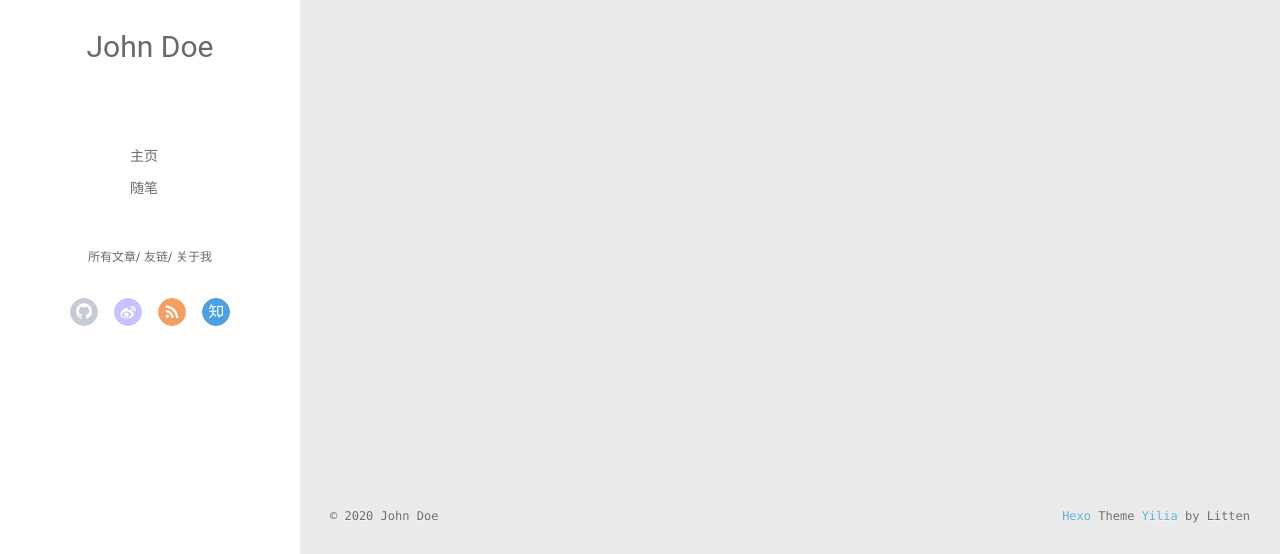
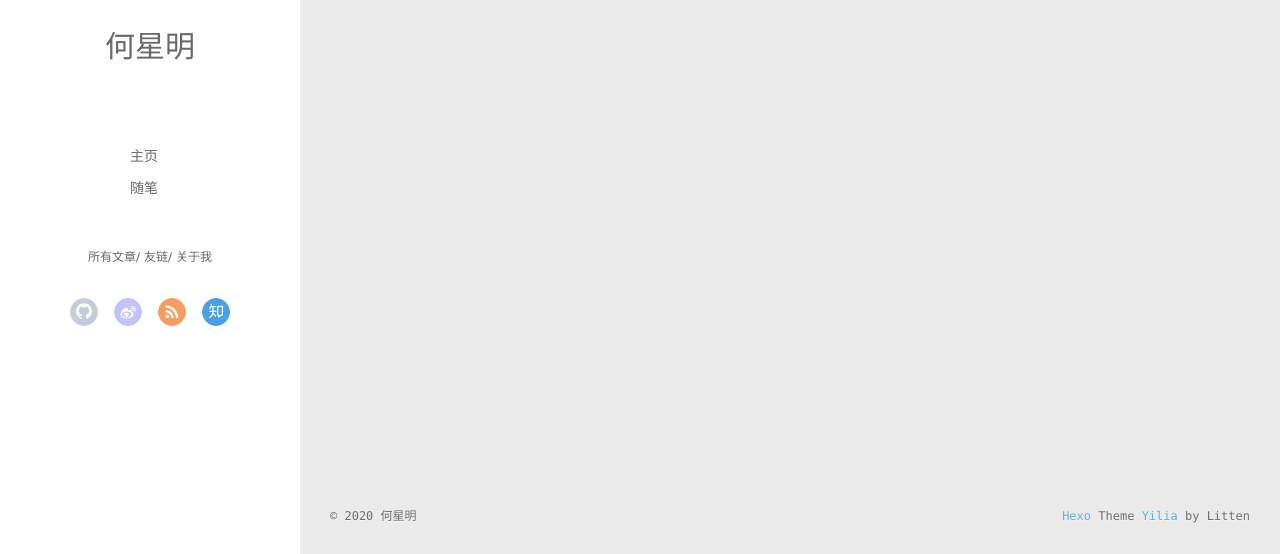
Before and after one commit to Antonio1024/stargazer.github.io, a plain HTML site: page archives/index.html in a window 1280 px wide. Shown: the part 243-797 px from the top of the page. Drawn offline with Linux system fonts and the light colour scheme; no server answers.

Commit message:
Site updated: 2020-03-16 18:29:51

```diff
--- a/archives/index.html
+++ b/archives/index.html
@@ -13,7 +13,7 @@
 <meta property="og:url" content="http://yoursite.com/archives/index.html">
 <meta property="og:site_name" content="Hexo">
 <meta property="og:locale" content="en_US">
-<meta property="article:author" content="John Doe">
+<meta property="article:author" content="何星明">
 <meta name="twitter:card" content="summary">
 
     <link rel="alternative" href="/atom.xml" title="Hexo" type="application/atom+xml">
@@ -46,7 +46,7 @@
 			<img src="" class="js-avatar">
 		</a>
 		<hgroup>
-		  <h1 class="header-author"><a href="/">John Doe</a></h1>
+		  <h1 class="header-author"><a href="/">何星明</a></h1>
 		</hgroup>
 
 
@@ -104,7 +104,7 @@
 				<img src="" class="js-avatar">
 			</div>
 			<hgroup>
-			  <h1 class="header-author js-header-author">John Doe</h1>
+			  <h1 class="header-author js-header-author">何星明</h1>
 			</hgroup>
 
 
@@ -202,7 +202,7 @@
   <div class="outer">
     <div id="footer-info">
     	<div class="footer-left">
-    		&copy; 2020 John Doe
+    		&copy; 2020 何星明
     	</div>
       	<div class="footer-right">
       		<a href="http://hexo.io/" target="_blank">Hexo</a>  Theme <a href="https://github.com/litten/hexo-theme-yilia" target="_blank">Yilia</a> by Litten
```
Also changed, not shown: 2020/03/16/hello-world/index.html (+4 -4 lines), archives/2020/03/index.html (+4 -4 lines), archives/2020/index.html (+4 -4 lines), index.html (+4 -4 lines).
